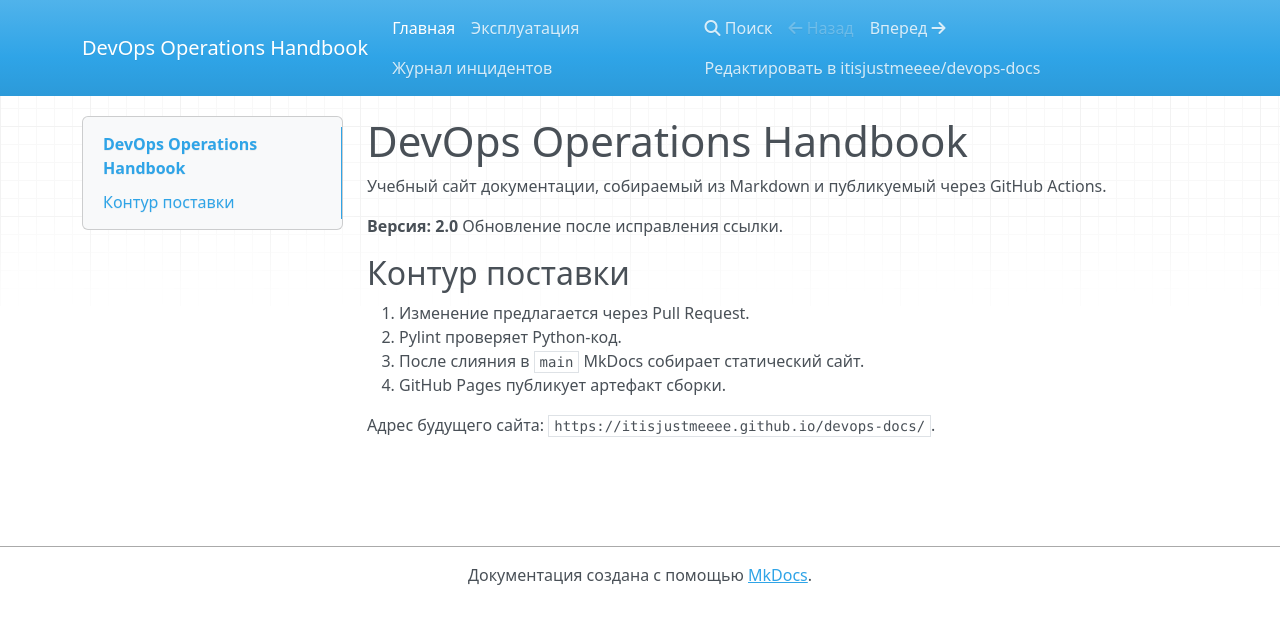
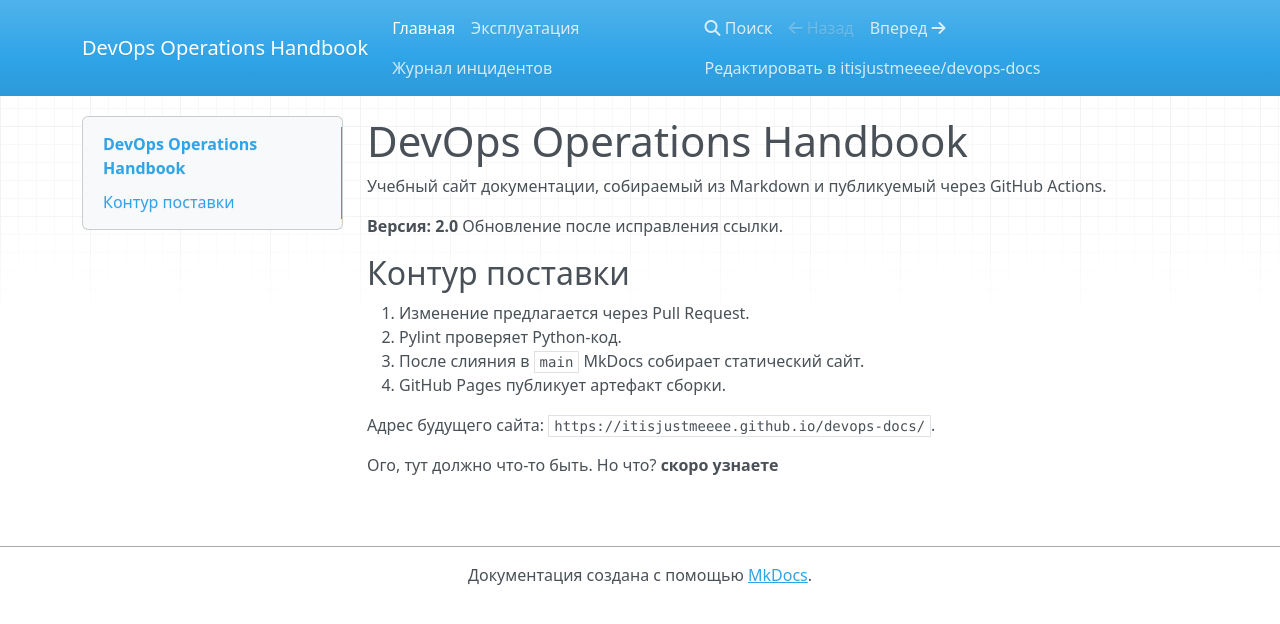
Before and after one commit to itisjustmeeee/devops-docs, an MkDocs documentation site: the page built from docs/index.md, in a window 1280 px wide. Shown: the top 624 px of the page. Built offline with MkDocs 1.6.1, drawn with Linux system fonts in a browser that asks for light colours; nearby versions of some CDN libraries.

Commit message:
docs: added another small update in docs/index.md

```diff
--- a/docs/index.md
+++ b/docs/index.md
@@ -12,3 +12,6 @@
 4. GitHub Pages публикует артефакт сборки.
 
 Адрес будущего сайта: `https://itisjustmeeee.github.io/devops-docs/`.
+
+
+Ого, тут должно что-то быть. Но что? __скоро узнаете__
```
